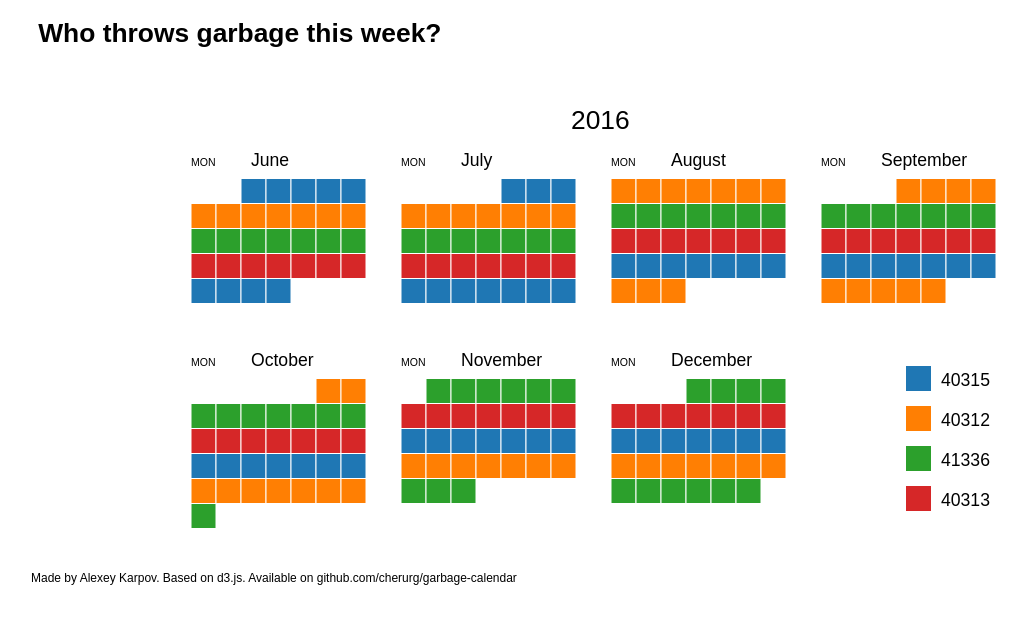
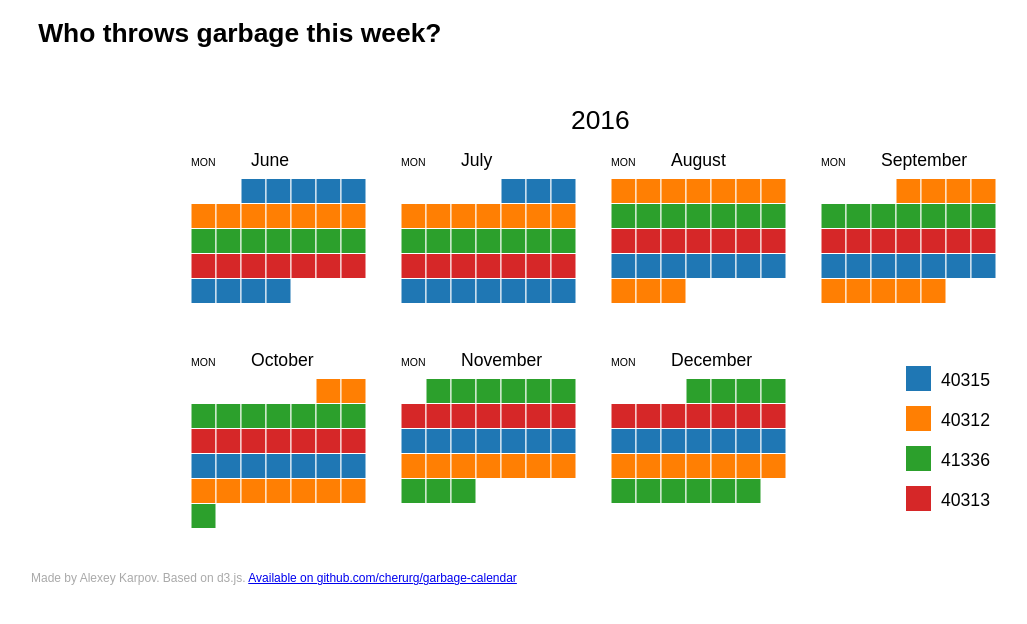
Before and after one commit to cherurg/garbage-calendar, a website: page index.html in a window 1280 px wide. Shown: the whole page, without its empty margins (49-1076 px from the left). Drawn offline with nearby package versions, Linux system fonts and the light colour scheme.

Commit message:
footer link and styles

```diff
--- a/index.html
+++ b/index.html
@@ -75,6 +75,7 @@
       footer {
         font-size: 12px;
         margin-left: 6em;
+        color: darkgray;
       }
 
       h1 {
@@ -89,7 +90,7 @@
       <h1>Who throws garbage this week?</h1>
       <div id="chart" class="clearfix"></div>
       <footer>
-        Made by Alexey Karpov. Based on d3.js. Available on github.com/cherurg/garbage-calendar
+        Made by Alexey Karpov. Based on d3.js. <a href="https://github.com/cherurg/garbage-calendar">Available on github.com/cherurg/garbage-calendar</a>
       </footer>
 
   <script src="http://d3js.org/d3.v3.js"></script>
```
